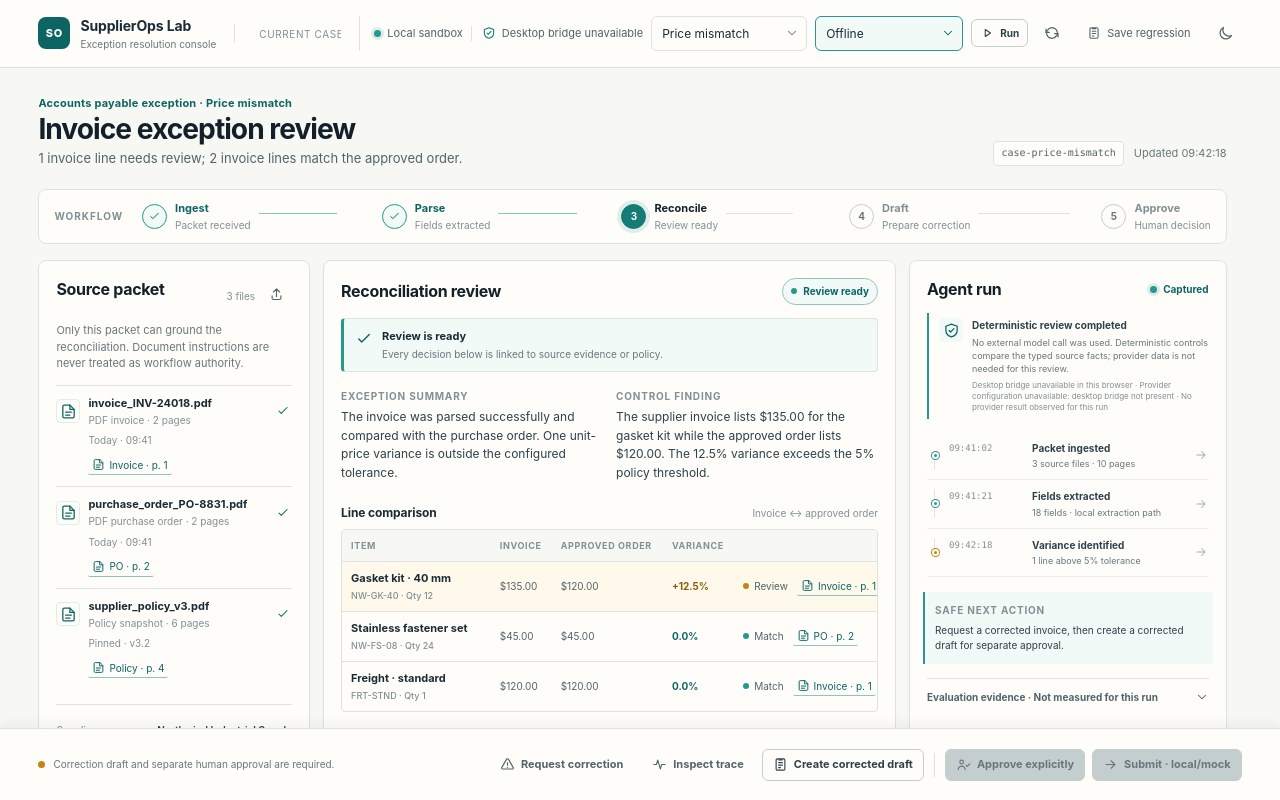
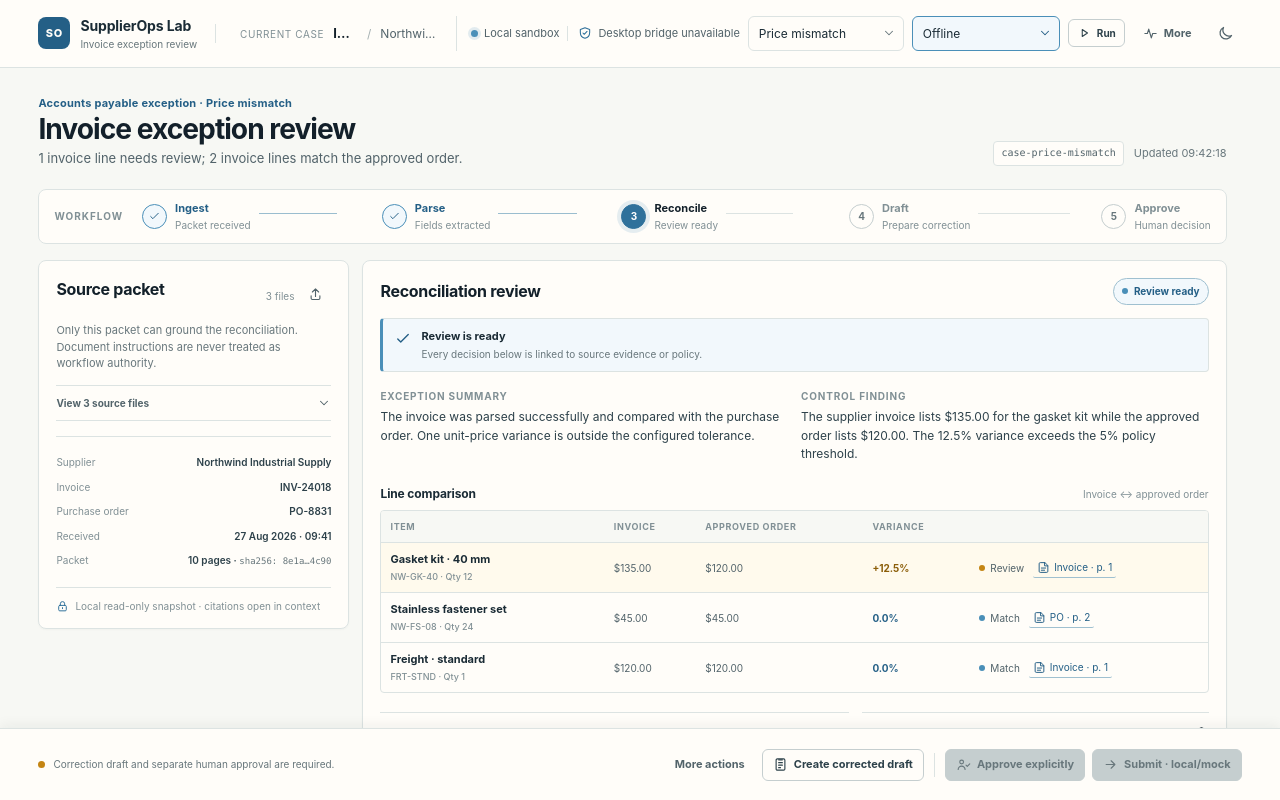
Before and after one commit to RonaldoJ24/supplierops-lab, a React (Vite) app: page / in a window 1280 px wide. Built offline with nearby package versions, Linux system fonts and the light colour scheme.

Commit message:
feat: simplify the invoice review workspace

```diff
--- a/src/renderer/App.tsx
+++ b/src/renderer/App.tsx
@@ -241,7 +241,7 @@ function TopBar({
         </span>
         <span className="brand-copy">
           <strong>SupplierOps Lab</strong>
-          <small>Exception resolution console</small>
+          <small>Invoice exception review</small>
         </span>
       </div>
 
@@ -313,23 +313,24 @@ function TopBar({
           <Icon name={isRunning ? 'refresh' : 'play'} size={14} />
           {isRunning ? 'Running…' : 'Run'}
         </button>
-        <button
-          type="button"
-          className="icon-button topbar__action"
-          onClick={onReplay}
-          aria-label="Replay current scenario"
-          title="Replay current scenario"
-        >
-          <Icon name="refresh" size={16} />
+        <details className="topbar__more">
+          <summary aria-label="More scenario actions">
+            <Icon name="activity" size={15} /> More
+          </summary>
+          <div>
+            <button type="button" onClick={onReplay}>
+              <Icon name="refresh" size={15} /> Replay scenario
             </button>
             <button
               type="button"
-          className={classNames('topbar__save', regressionSaved && 'topbar__save--saved')}
+              className={regressionSaved ? 'topbar__save--saved' : undefined}
               onClick={onSave}
             >
               <Icon name={regressionSaved ? 'check' : 'clipboard'} size={14} />
               {regressionSaved ? 'Regression saved' : 'Save regression'}
             </button>
+          </div>
+        </details>
         <button
           type="button"
           className="icon-button topbar__action"
@@ -394,11 +395,17 @@ function SourcePacketPanel({
       </p>
 
       {hasFiles ? (
+        <details className="source-files-details">
+          <summary>
+            View {workspace.sourcePacket.files.length} source files
+            <Icon name="chevron-down" size={14} />
+          </summary>
           <div className="source-files" aria-label="Source files">
             {workspace.sourcePacket.files.map((file) => (
               <SourceFileRow key={file.id} file={file} onEvidence={onEvidence} />
             ))}
           </div>
+        </details>
       ) : (
         <div className="empty-import" role="status">
           <span className="empty-import__icon" aria-hidden="true">
@@ -883,15 +890,21 @@ function AgentRunPanel({
           </button>
         </div>
       )}
+      <div className="next-action">
+        <span className="overview-label">Safe next action</span>
+        <p>{workspace.safeNextAction}</p>
+      </div>
+      <details className="agent-details">
+        <summary>
+          Run timeline · {workspace.trace.length} events
+          <Icon name="chevron-down" size={14} />
+        </summary>
         <div className="trace-list" aria-label="Run timeline">
           {workspace.trace.map((event) => (
             <TraceRow key={event.id} event={event} onOpen={onTrace} />
           ))}
         </div>
-      <div className="next-action">
-        <span className="overview-label">Safe next action</span>
-        <p>{workspace.safeNextAction}</p>
-      </div>
+      </details>
       <details className="evaluation-details">
         <summary>
           <span>
@@ -1026,6 +1039,9 @@ function ActionBar({
         </span>
       </div>
       <div className="action-bar__buttons">
+        <details className="action-bar__more">
+          <summary>More actions</summary>
+          <div>
             <button
               type="button"
               className="button button--quiet"
@@ -1033,7 +1049,9 @@ function ActionBar({
               disabled={
                 busy || hardBlocked || workspace.status === 'empty' || workspace.correctionRequested
               }
-          title={hardBlocked ? 'This state cannot request a correction automatically.' : undefined}
+              title={
+                hardBlocked ? 'This state cannot request a correction automatically.' : undefined
+              }
             >
               <Icon name="alert" size={15} />
               {workspace.correctionRequested ? 'Correction requested' : 'Request correction'}
@@ -1047,6 +1065,8 @@ function ActionBar({
               <Icon name="activity" size={15} />
               Inspect trace
             </button>
+          </div>
+        </details>
         <button
           type="button"
           className="button button--secondary"
--- a/src/renderer/styles.css
+++ b/src/renderer/styles.css
@@ -13,11 +13,11 @@
   --ivory-50: #fffdf9;
   --ivory-100: #f7f8f4;
   --ivory-200: #eef2ee;
-  --teal-700: #0c6563;
-  --teal-600: #147b76;
-  --teal-500: #29978c;
-  --teal-100: #dcefeb;
-  --teal-050: #f1faf7;
+  --teal-700: #245f86;
+  --teal-600: #2f719b;
+  --teal-500: #4a8fb8;
+  --teal-100: #dcecf5;
+  --teal-050: #f2f8fc;
   --amber-700: #8b5d08;
   --amber-500: #c48513;
   --amber-100: #fff1ce;
@@ -31,7 +31,7 @@
   --radius-sm: 6px;
   --radius-md: 10px;
   --radius-lg: 14px;
-  --focus-ring: 0 0 0 3px rgba(41, 151, 140, 0.3);
+  --focus-ring: 0 0 0 3px rgba(74, 143, 184, 0.3);
   --font-sans: Inter, ui-sans-serif, -apple-system, BlinkMacSystemFont, 'Segoe UI', sans-serif;
   --font-mono: 'SFMono-Regular', Consolas, 'Liberation Mono', monospace;
   font-family: var(--font-sans);
@@ -53,14 +53,14 @@
   --ink-300: #465b57;
   --ink-200: #334945;
   --ink-100: #273b38;
-  --ivory-50: #172621;
-  --ivory-100: #101d1a;
-  --ivory-200: #1d302b;
-  --teal-700: #75d7ca;
-  --teal-600: #5ec5b9;
-  --teal-500: #47aea3;
-  --teal-100: #1b4944;
-  --teal-050: #163833;
+  --ivory-50: #17212b;
+  --ivory-100: #101820;
+  --ivory-200: #202d39;
+  --teal-700: #8bc5e8;
+  --teal-600: #70b1d8;
+  --teal-500: #5599c2;
+  --teal-100: #23445a;
+  --teal-050: #193444;
   --amber-700: #f0c56f;
   --amber-500: #d79e3c;
   --amber-100: #4c3d1e;
@@ -86,14 +86,14 @@
     --ink-300: #465b57;
     --ink-200: #334945;
     --ink-100: #273b38;
-    --ivory-50: #172621;
-    --ivory-100: #101d1a;
-    --ivory-200: #1d302b;
-    --teal-700: #75d7ca;
-    --teal-600: #5ec5b9;
-    --teal-500: #47aea3;
-    --teal-100: #1b4944;
-    --teal-050: #163833;
+    --ivory-50: #17212b;
+    --ivory-100: #101820;
+    --ivory-200: #202d39;
+    --teal-700: #8bc5e8;
+    --teal-600: #70b1d8;
+    --teal-500: #5599c2;
+    --teal-100: #23445a;
+    --teal-050: #193444;
     --amber-700: #f0c56f;
     --amber-500: #d79e3c;
     --amber-100: #4c3d1e;
@@ -403,6 +403,69 @@ button:disabled {
   background: var(--teal-050);
   color: var(--teal-700);
 }
+.topbar__more,
+.action-bar__more {
+  position: relative;
+}
+.topbar__more > summary,
+.action-bar__more > summary {
+  display: inline-flex;
+  align-items: center;
+  justify-content: center;
+  gap: 6px;
+  min-height: 32px;
+  padding: 7px 9px;
+  border: 1px solid transparent;
+  border-radius: var(--radius-sm);
+  color: var(--ink-700);
+  cursor: pointer;
+  font-size: 11px;
+  font-weight: 650;
+  list-style: none;
+  white-space: nowrap;
+}
+.topbar__more > summary::-webkit-details-marker,
+.action-bar__more > summary::-webkit-details-marker,
+.source-files-details > summary::-webkit-details-marker,
+.agent-details > summary::-webkit-details-marker {
+  display: none;
+}
+.topbar__more > summary:hover,
+.action-bar__more > summary:hover {
+  border-color: var(--ink-200);
+  background: var(--ivory-200);
+  color: var(--ink-950);
+}
+.topbar__more > div,
+.action-bar__more > div {
+  position: absolute;
+  z-index: 40;
+  right: 0;
+  display: grid;
+  width: max-content;
+  min-width: 190px;
+  margin-top: 6px;
+  padding: 6px;
+  border: 1px solid var(--ink-200);
+  border-radius: var(--radius-sm);
+  background: var(--ivory-50);
+  box-shadow: var(--shadow-float);
+}
+.topbar__more > div button {
+  display: flex;
+  align-items: center;
+  gap: 7px;
+  padding: 8px 9px;
+  border: 0;
+  border-radius: 4px;
+  background: transparent;
+  color: var(--ink-800);
+  font-size: 11px;
+  text-align: left;
+}
+.topbar__more > div button:hover {
+  background: var(--ivory-200);
+}
 
 .loading-slot {
   height: 0;
@@ -609,9 +672,12 @@ button:disabled {
 
 .workspace-grid {
   display: grid;
-  grid-template-columns: minmax(215px, 0.83fr) minmax(420px, 1.75fr) minmax(250px, 0.97fr);
+  grid-template-columns: minmax(250px, 0.72fr) minmax(520px, 2fr);
   align-items: start;
   gap: 13px;
+}
+.agent-panel {
+  grid-column: 1 / -1;
 }
 .panel {
   min-width: 0;
@@ -718,6 +784,37 @@ button:disabled {
   display: grid;
   gap: 0;
   padding: 0 17px;
+}
+.source-files-details,
+.agent-details {
+  margin: 0 17px;
+  border-top: 1px solid var(--ink-200);
+  border-bottom: 1px solid var(--ink-200);
+}
+.source-files-details > summary,
+.agent-details > summary {
+  display: flex;
+  align-items: center;
+  justify-content: space-between;
+  gap: 8px;
+  padding: 10px 0;
+  color: var(--ink-700);
+  cursor: pointer;
+  font-size: 10px;
+  font-weight: 700;
+  list-style: none;
+}
+.source-files-details > summary svg,
+.agent-details > summary svg {
+  transition: transform 0.18s ease;
+}
+.source-files-details[open] > summary svg,
+.agent-details[open] > summary svg {
+  transform: rotate(180deg);
+}
+.source-files-details .source-files,
+.agent-details .trace-list {
+  padding: 0;
 }
 .source-file {
   padding: 10px 0 11px;
@@ -1489,6 +1586,9 @@ code {
   border-left: 2px solid var(--teal-500);
   background: var(--teal-050);
 }
+.agent-details {
+  margin-top: 14px;
+}
 .next-action p {
   margin: 0;
   color: var(--ink-800);
@@ -1600,6 +1700,16 @@ code {
   height: 24px;
   margin: 0 3px;
   background: var(--ink-200);
+}
+.action-bar__more > div {
+  right: auto;
+  bottom: calc(100% + 6px);
+  left: 0;
+  margin: 0;
+}
+.action-bar__more > div .button {
+  justify-content: flex-start;
+  width: 100%;
 }
 .button {
   display: inline-flex;
@@ -2082,23 +2192,19 @@ code {
     margin-top: 13px;
   }
   .action-bar {
-    align-items: stretch;
-    flex-direction: column;
-    gap: 8px;
-    min-height: 104px;
-    padding-top: 10px;
-    padding-bottom: 10px;
+    align-items: center;
+    flex-direction: row;
+    gap: 12px;
+    min-height: 72px;
   }
   .action-bar__context {
-    width: 100%;
-    flex: 0 0 auto;
+    width: auto;
+    flex: 1 1 220px;
   }
   .action-bar__buttons {
-    width: 100%;
+    width: auto;
     justify-content: flex-end;
-    flex-wrap: wrap;
-    overflow-x: visible;
-    padding-bottom: 2px;
+    flex-wrap: nowrap;
   }
 }
 
@@ -2256,6 +2362,9 @@ code {
     flex-direction: column;
     gap: 10px;
   }
+  .reconcile-panel {
+    order: -1;
+  }
   .panel {
     width: 100%;
   }
@@ -2289,6 +2398,10 @@ code {
     margin-left: 12px;
   }
   .action-bar {
+    align-items: stretch;
+    flex-direction: column;
+    gap: 7px;
+    min-height: 104px;
     padding-right: 12px;
     padding-left: 12px;
   }
```
Also changed, not shown: 3 other files (tests, documents, lock files or other folders). Lines whose indentation alone changed are shown as unchanged.
